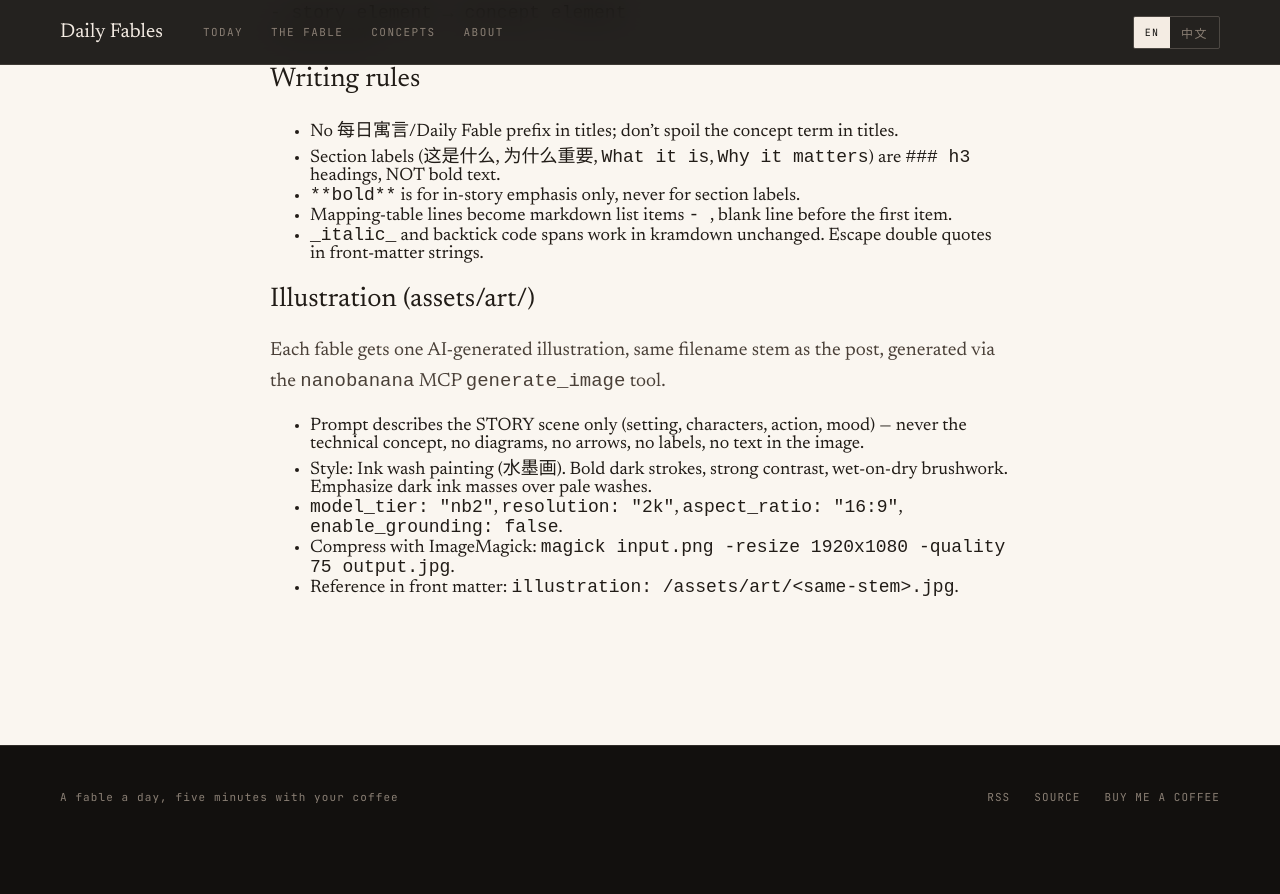
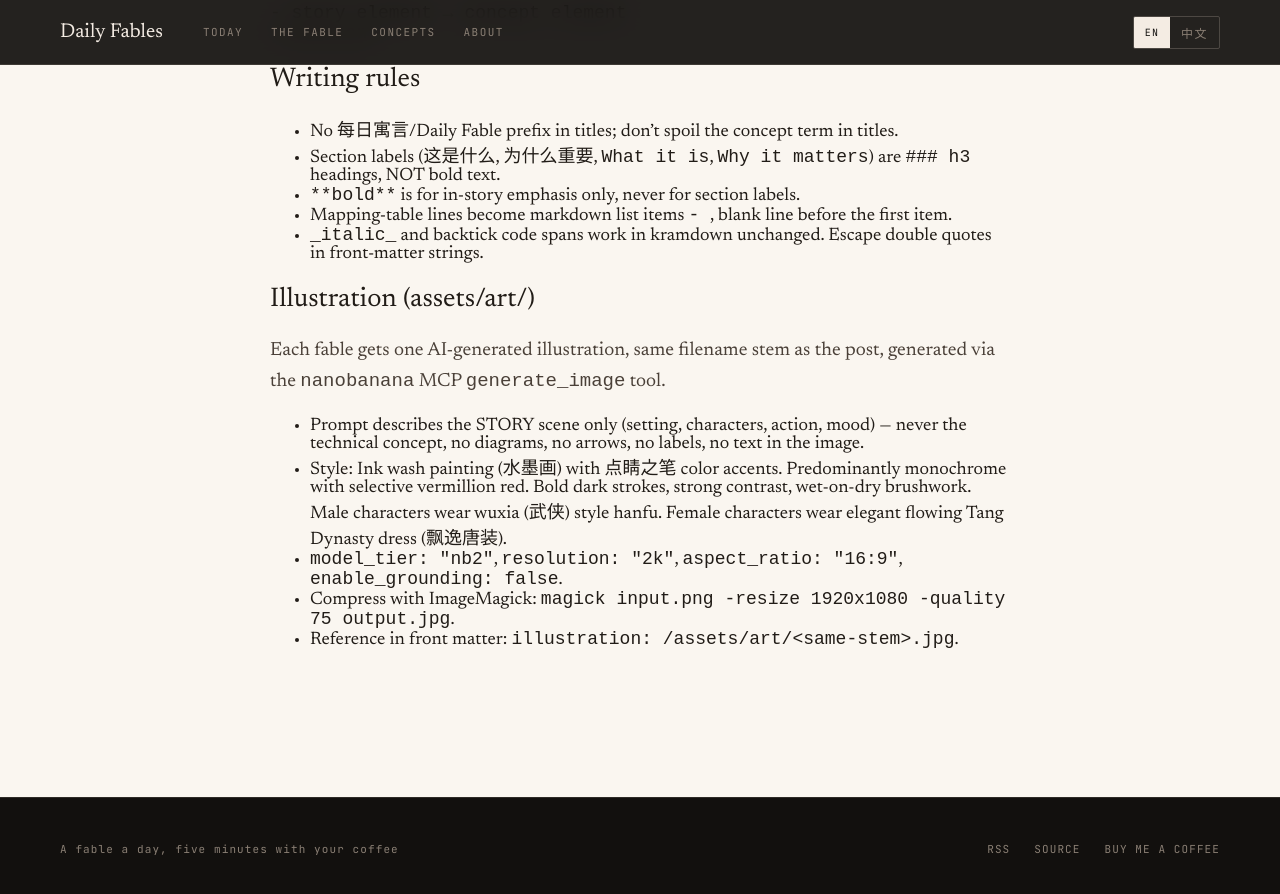
Before and after one commit to judexzhu/daily-fables, a Jekyll site: the page built from POST_FORMAT.md, in a window 1280 px wide and 900 px high, scrolled down 1123 px. Shown: the top 894 px of the window. Built offline with Jekyll 4.4.1, drawn with Linux system fonts in a browser that asks for light colours; our own code applies the rules of GitHub Pages for plain Markdown files; a style sheet for code colours, icons or effects is not loaded; before the commit the page ends 1971 px from its top, so only the background shows below that.

Commit message:
Update art style in POST_FORMAT and add favicon source

```diff
--- a/POST_FORMAT.md
+++ b/POST_FORMAT.md
@@ -56,7 +56,7 @@ _Metaphor mapping_
 Each fable gets one AI-generated illustration, same filename stem as the post, generated via the `nanobanana` MCP `generate_image` tool.
 
 - Prompt describes the STORY scene only (setting, characters, action, mood) — never the technical concept, no diagrams, no arrows, no labels, no text in the image.
-- Style: Ink wash painting (水墨画). Bold dark strokes, strong contrast, wet-on-dry brushwork. Emphasize dark ink masses over pale washes.
+- Style: Ink wash painting (水墨画) with 点睛之笔 color accents. Predominantly monochrome with selective vermillion red. Bold dark strokes, strong contrast, wet-on-dry brushwork. Male characters wear wuxia (武侠) style hanfu. Female characters wear elegant flowing Tang Dynasty dress (飘逸唐装).
 - `model_tier: "nb2"`, `resolution: "2k"`, `aspect_ratio: "16:9"`, `enable_grounding: false`.
 - Compress with ImageMagick: `magick input.png -resize 1920x1080 -quality 75 output.jpg`.
 - Reference in front matter: `illustration: /assets/art/<same-stem>.jpg`.
```
Also changed, not shown: assets/favicon-seal.png (added).
